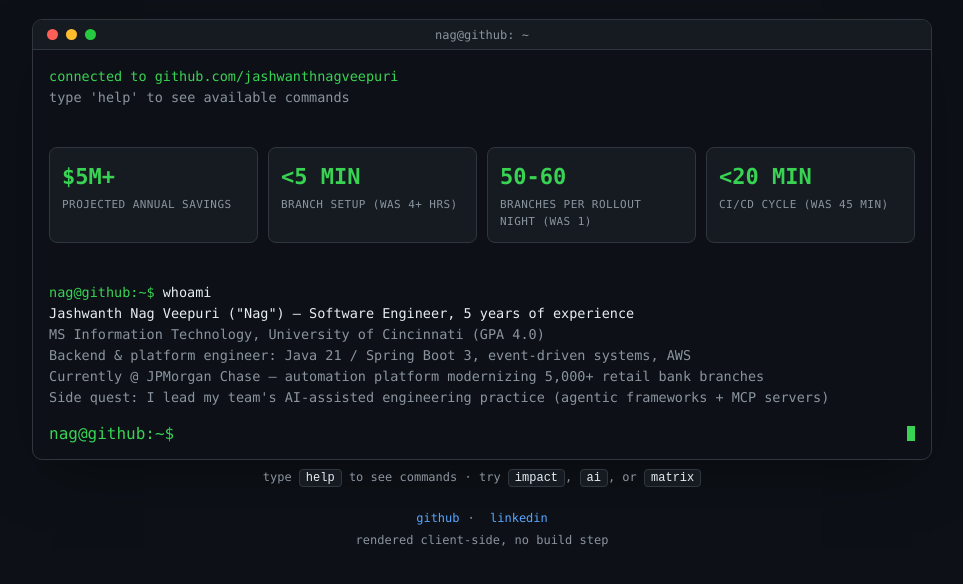
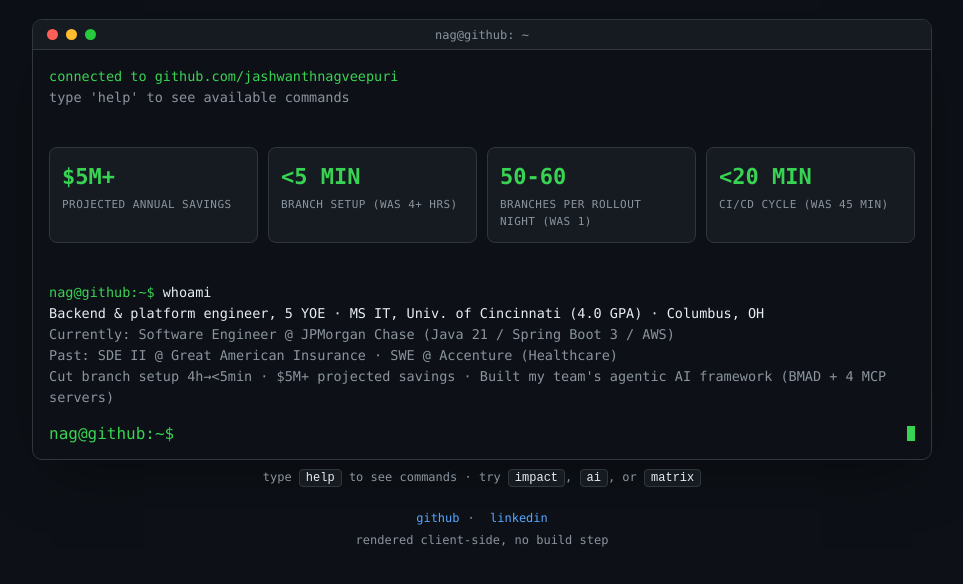
Before and after one commit to jashwanthnagveepuri/jashwanthnagveepuri.github.io, a plain HTML site: page index.html in a window 1280 px wide. Shown: the part 292-876 px from the top of the page, without its empty margins (158-1121 px from the left). Drawn offline with Linux system fonts and the light colour scheme.

Commit message:
feat: compact avi-style whoami

```diff
--- a/index.html
+++ b/index.html
@@ -158,12 +158,11 @@
     ].forEach(([c, d]) => line(`  <span class="out-cmd">${c.padEnd(15)}</span><span class="out-dim">${d}</span>`));
   },
   whoami() {
-    line(`<span class="out-white">${escapeHtml('Jashwanth Nag Veepuri ("Nag") — Software Engineer, 5 years of experience')}</span>`);
+    line(`<span class="out-white">${escapeHtml("Backend & platform engineer, 5 YOE · MS IT, Univ. of Cincinnati (4.0 GPA) · Columbus, OH")}</span>`);
     [
-      "MS Information Technology, University of Cincinnati (GPA 4.0)",
-      "Backend & platform engineer: Java 21 / Spring Boot 3, event-driven systems, AWS",
-      "Currently @ JPMorgan Chase — automation platform modernizing 5,000+ retail bank branches",
-      "Side quest: I lead my team's AI-assisted engineering practice (agentic frameworks + MCP servers)",
+      "Currently: Software Engineer @ JPMorgan Chase (Java 21 / Spring Boot 3 / AWS)",
+      "Past: SDE II @ Great American Insurance · SWE @ Accenture (Healthcare)",
+      "Cut branch setup 4h→<5min · $5M+ projected savings · Built my team's agentic AI framework (BMAD + 4 MCP servers)",
     ].forEach((t) => line(`<span class="out-dim">${escapeHtml(t)}</span>`));
   },
   experience() {
```
